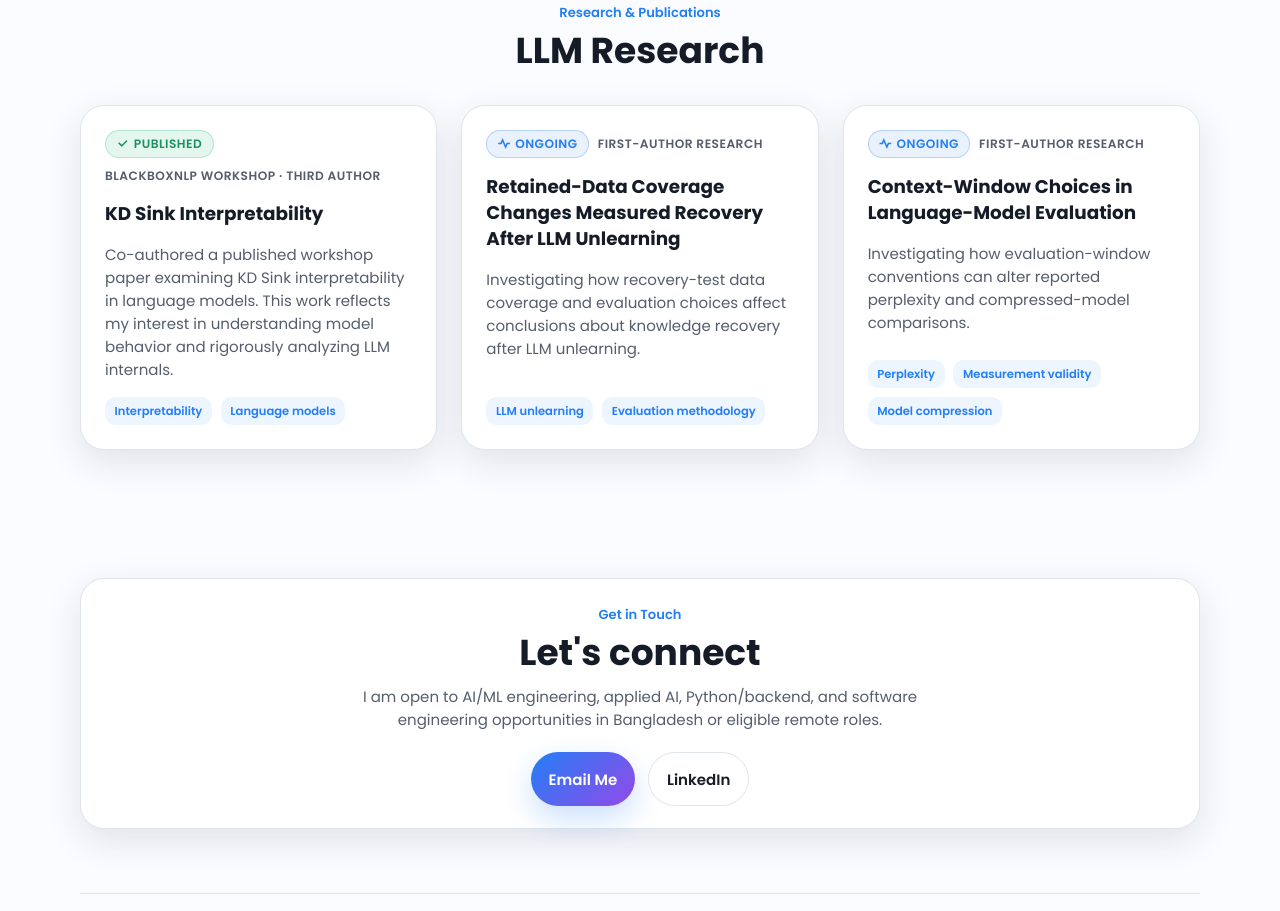
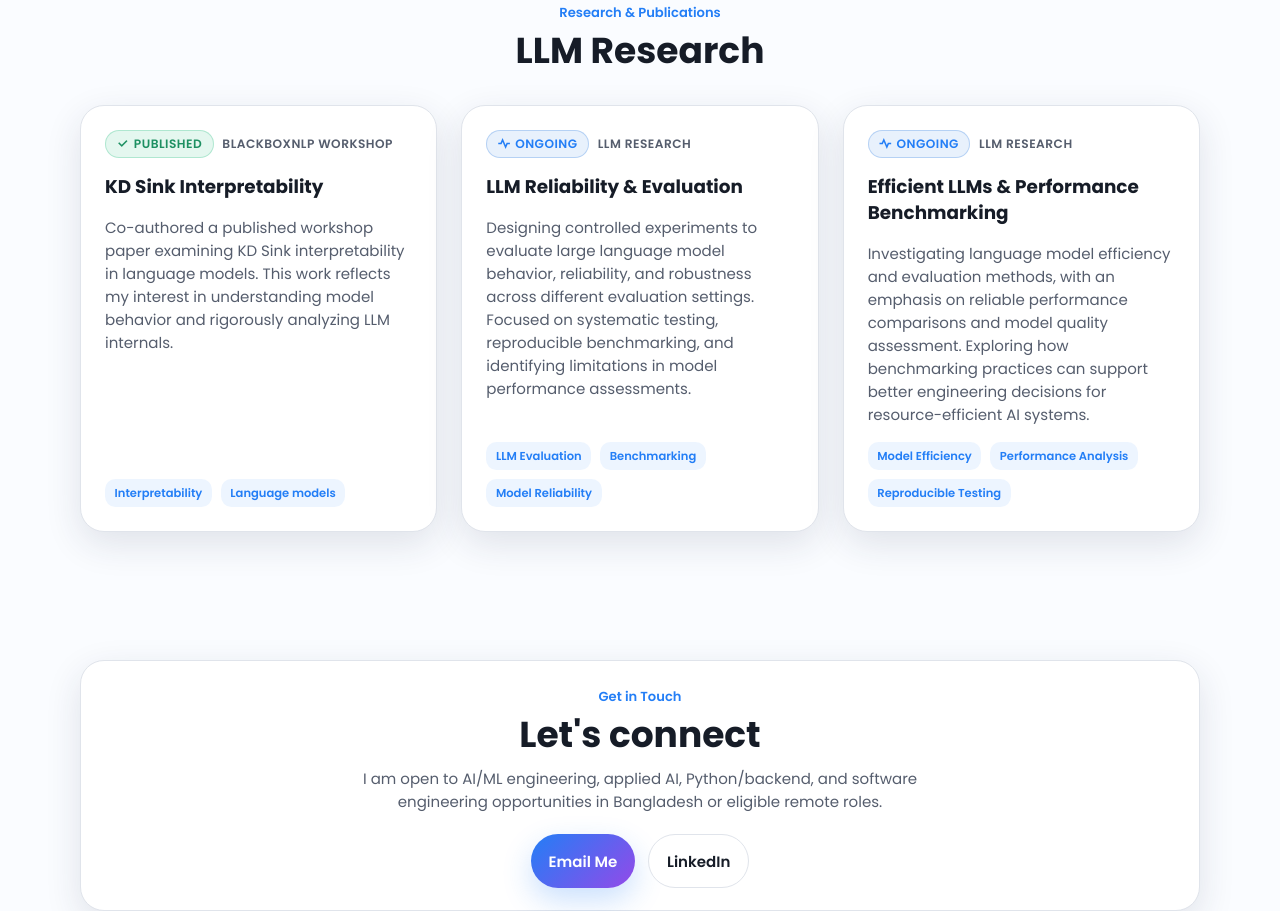
Before and after one commit to AbrarUI12/AbrarUI12.github.io, a plain HTML site: page index.html in a window 1280 px wide. Shown: the part 3314-4225 px from the top of the page. Drawn offline with nearby package versions, Linux system fonts and the light colour scheme.

Commit message:
Generalize ongoing LLM research for industry portfolio and remove author rank

```diff
--- a/index.html
+++ b/index.html
@@ -262,7 +262,7 @@
           <article class="research-card reveal">
             <div class="research-card__meta">
               <span class="status-badge"><i class="ri-check-line" aria-hidden="true"></i> Published</span>
-              <span>BlackboxNLP Workshop · Third author</span>
+              <span>BlackboxNLP Workshop</span>
             </div>
             <h3>KD Sink Interpretability</h3>
             <p>
@@ -273,24 +273,24 @@
           <article class="research-card reveal">
             <div class="research-card__meta">
               <span class="status-badge status-badge--ongoing"><i class="ri-pulse-line" aria-hidden="true"></i> Ongoing</span>
-              <span>First-author research</span>
+              <span>LLM Research</span>
             </div>
-            <h3>Retained-Data Coverage Changes Measured Recovery After LLM Unlearning</h3>
+            <h3>LLM Reliability &amp; Evaluation</h3>
             <p>
-              Investigating how recovery-test data coverage and evaluation choices affect conclusions about knowledge recovery after LLM unlearning.
+              Designing controlled experiments to evaluate large language model behavior, reliability, and robustness across different evaluation settings. Focused on systematic testing, reproducible benchmarking, and identifying limitations in model performance assessments.
             </p>
-            <div class="research-card__metrics"><span>LLM unlearning</span><span>Evaluation methodology</span></div>
+            <div class="research-card__metrics"><span>LLM Evaluation</span><span>Benchmarking</span><span>Model Reliability</span></div>
           </article>
           <article class="research-card reveal">
             <div class="research-card__meta">
               <span class="status-badge status-badge--ongoing"><i class="ri-pulse-line" aria-hidden="true"></i> Ongoing</span>
-              <span>First-author research</span>
+              <span>LLM Research</span>
             </div>
-            <h3>Context-Window Choices in Language-Model Evaluation</h3>
+            <h3>Efficient LLMs &amp; Performance Benchmarking</h3>
             <p>
-              Investigating how evaluation-window conventions can alter reported perplexity and compressed-model comparisons.
+              Investigating language model efficiency and evaluation methods, with an emphasis on reliable performance comparisons and model quality assessment. Exploring how benchmarking practices can support better engineering decisions for resource-efficient AI systems.
             </p>
-            <div class="research-card__metrics"><span>Perplexity</span><span>Measurement validity</span><span>Model compression</span></div>
+            <div class="research-card__metrics"><span>Model Efficiency</span><span>Performance Analysis</span><span>Reproducible Testing</span></div>
           </article>
         </div>
       </div>
```
